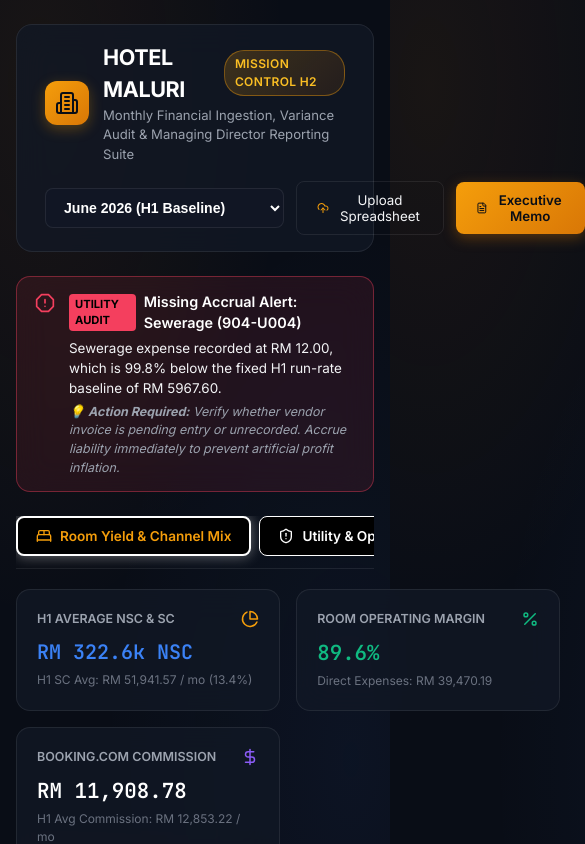
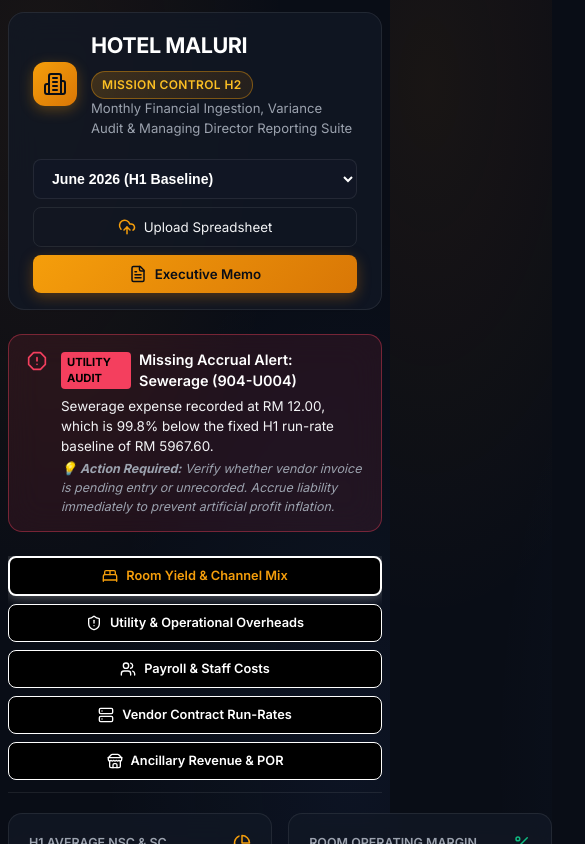
Before and after one commit to wooallen/hotel-maluri-reporting-suite, a React (Vite) app: page / in a window 390 px wide. Shown: the top 844 px of the page, 585 px wide, since content can reach past the window. Built offline with nearby package versions, Linux system fonts and the light colour scheme.

Commit message:
Make button containers and navigation tab bar 100% mobile screen friendly

```diff
--- a/package.json
+++ b/package.json
@@ -8,7 +8,7 @@
     "build": "vite build",
     "preview": "vite preview",
     "predeploy": "npm run build && touch dist/.nojekyll",
-    "deploy": "gh-pages -d dist --dotfiles"
+    "deploy": "npx gh-pages -d dist --dotfiles"
   },
   "dependencies": {
     "lucide-react": "^0.344.0",
--- a/src/App.jsx
+++ b/src/App.jsx
@@ -56,7 +56,7 @@ export default function App() {
   };
 
   return (
-    <div style={{ maxWidth: '1280px', margin: '0 auto', padding: '24px 16px' }}>
+    <div className="app-main-wrapper" style={{ maxWidth: '1280px', margin: '0 auto', padding: '24px 16px' }}>
 
       {/* Main Mission Control Dashboard UI (Hidden when printing Executive Memo) */}
       <div className="no-print">
@@ -75,15 +75,8 @@ export default function App() {
         {/* Top KPI Metrics Bar */}
         <MetricsOverview monthData={currentMonth} auditResult={auditResult} />
 
-        {/* Navigation Tabs */}
-        <div style={{
-          display: 'flex',
-          gap: '8px',
-          margin: '20px 0',
-          borderBottom: '1px solid var(--border-subtle)',
-          paddingBottom: '12px',
-          overflowX: 'auto'
-        }}>
+        {/* Navigation Tabs Container */}
+        <div className="tab-bar-container">
           <button
             className={`tab-btn ${activeTab === 'ROOM_YIELD' ? 'active' : ''}`}
             onClick={() => setActiveTab('ROOM_YIELD')}
@@ -156,9 +149,7 @@ export default function App() {
 
           {activeTab === 'VENDOR_CONTRACTS' && (
             <VendorContractsTab
-              allMonths={allMonths}
               currentMonth={currentMonth}
-              prevMonth={prevMonth}
               auditResult={auditResult}
             />
           )}
@@ -174,14 +165,14 @@ export default function App() {
         </main>
       </div>
 
-      {/* Spreadsheet Import Dropzone Modal */}
+      {/* Upload Spreadsheet Modal */}
       <UploadDropzone
         isOpen={isUploadOpen}
         onClose={() => setIsUploadOpen(false)}
         onDataUploaded={handleDataUploaded}
       />
 
-      {/* Verbatim Executive PDF Report Modal */}
+      {/* Executive Memo Printable Modal */}
       <ExecutiveMemoModal
         isOpen={isMemoOpen}
         onClose={() => setIsMemoOpen(false)}
--- a/src/components/Header.jsx
+++ b/src/components/Header.jsx
@@ -1,20 +1,19 @@
 import React from 'react';
-import { Building2, UploadCloud, FileText, Sparkles, RefreshCw } from 'lucide-react';
+import { Building2, UploadCloud, FileText } from 'lucide-react';
 
 export default function Header({
   selectedMonth,
   availableMonths,
   onSelectMonth,
   onOpenUpload,
-  onOpenMemo,
-  onResetBaseline
+  onOpenMemo
 }) {
   return (
-    <header className="glass-card" style={{ padding: '16px 28px', marginBottom: '24px', borderRadius: '16px' }}>
-      <div style={{ display: 'flex', justifyContent: 'space-between', alignItems: 'center', flexWrap: 'wrap', gap: '16px' }}>
+    <header className="glass-card header-wrapper" style={{ padding: '16px 24px', marginBottom: '24px', borderRadius: '16px' }}>
+      <div className="header-flex-container">
 
         {/* Brand & Title */}
-        <div style={{ display: 'flex', alignItems: 'center', gap: '14px' }}>
+        <div className="header-brand-container">
           <div style={{
             background: 'linear-gradient(135deg, #f59e0b, #d97706)',
             padding: '10px',
@@ -22,12 +21,13 @@ export default function Header({
             boxShadow: '0 4px 14px rgba(245, 158, 11, 0.3)',
             display: 'flex',
             alignItems: 'center',
-            justifyContent: 'center'
+            justifyContent: 'center',
+            flexShrink: 0
           }}>
             <Building2 size={24} color="#090d16" />
           </div>
           <div>
-            <div style={{ display: 'flex', alignItems: 'center', gap: '10px' }}>
+            <div style={{ display: 'flex', alignItems: 'center', gap: '10px', flexWrap: 'wrap' }}>
               <h1 style={{ fontSize: '1.35rem', fontWeight: 700, letterSpacing: '-0.02em', color: '#ffffff' }}>
                 HOTEL MALURI
               </h1>
@@ -39,24 +39,14 @@ export default function Header({
           </div>
         </div>
 
-        {/* Action Controls */}
-        <div style={{ display: 'flex', alignItems: 'center', gap: '12px' }}>
+        {/* Action Controls Panel */}
+        <div className="header-action-container">
 
           {/* Month Selector */}
           <select
             value={selectedMonth ? selectedMonth.monthKey : ''}
             onChange={(e) => onSelectMonth(e.target.value)}
-            style={{
-              background: 'rgba(18, 24, 38, 0.9)',
-              color: '#ffffff',
-              border: '1px solid var(--border-subtle)',
-              borderRadius: '8px',
-              padding: '10px 14px',
-              fontSize: '0.88rem',
-              fontWeight: 600,
-              cursor: 'pointer',
-              outline: 'none'
-            }}
+            className="month-select-btn"
           >
             {availableMonths.map(m => (
               <option key={m.monthKey} value={m.monthKey}>
@@ -66,13 +56,13 @@ export default function Header({
           </select>
 
           {/* Upload Button */}
-          <button className="btn-outline" onClick={onOpenUpload}>
+          <button className="btn-outline header-btn" onClick={onOpenUpload}>
             <UploadCloud size={18} color="#f59e0b" />
             <span>Upload Spreadsheet</span>
           </button>
 
           {/* Executive Memo Button */}
-          <button className="btn-gold" onClick={onOpenMemo}>
+          <button className="btn-gold header-btn" onClick={onOpenMemo}>
             <FileText size={18} />
             <span>Executive Memo</span>
           </button>
--- a/src/index.css
+++ b/src/index.css
@@ -108,6 +108,7 @@ button {
   border-radius: 8px;
   display: inline-flex;
   align-items: center;
+  justify-content: center;
   gap: 8px;
   box-shadow: 0 4px 14px rgba(217, 119, 6, 0.35);
 }
@@ -126,12 +127,68 @@ button {
   border-radius: 8px;
   display: inline-flex;
   align-items: center;
+  justify-content: center;
   gap: 8px;
 }
 
 .btn-outline:hover {
   border-color: rgba(255, 255, 255, 0.3);
   background: rgba(255, 255, 255, 0.05);
+}
+
+/* Header & Controls Panel Layout */
+.header-flex-container {
+  display: flex;
+  justify-content: space-between;
+  align-items: center;
+  flex-wrap: wrap;
+  gap: 16px;
+}
+
+.header-brand-container {
+  display: flex;
+  align-items: center;
+  gap: 14px;
+}
+
+.header-action-container {
+  display: flex;
+  align-items: center;
+  gap: 12px;
+  flex-wrap: wrap;
+}
+
+.month-select-btn {
+  background: rgba(18, 24, 38, 0.9);
+  color: #ffffff;
+  border: 1px solid var(--border-subtle);
+  border-radius: 8px;
+  padding: 10px 14px;
+  font-size: 0.88rem;
+  font-weight: 600;
+  cursor: pointer;
+  outline: none;
+}
+
+/* Navigation Tab Bar Container */
+.tab-bar-container {
+  display: flex;
+  gap: 8px;
+  margin: 20px 0;
+  border-bottom: 1px solid var(--border-subtle);
+  padding-bottom: 12px;
+  overflow-x: auto;
+  -webkit-overflow-scrolling: touch;
+  scrollbar-width: thin;
+}
+
+.tab-bar-container::-webkit-scrollbar {
+  height: 4px;
+}
+
+.tab-bar-container::-webkit-scrollbar-thumb {
+  background: rgba(255, 255, 255, 0.2);
+  border-radius: 4px;
 }
 
 /* Navigation Tab Buttons (White Text on Black Background with White Outline) */
@@ -143,12 +200,14 @@ button {
   border-radius: 8px;
   display: inline-flex;
   align-items: center;
+  justify-content: center;
   gap: 8px;
   font-size: 0.85rem;
   font-weight: 600;
   cursor: pointer;
   transition: all 0.2s ease;
   white-space: nowrap;
+  flex-shrink: 0;
 }
 
 .tab-btn:hover {
@@ -164,3 +223,60 @@ button {
   border: 2px solid #ffffff !important;
   box-shadow: 0 0 14px rgba(255, 255, 255, 0.4);
 }
+
+/* Mobile & Tablet Responsive Media Queries */
+@media (max-width: 900px) {
+  .header-flex-container {
+    flex-direction: column;
+    align-items: stretch;
+  }
+
+  .header-brand-container {
+    margin-bottom: 4px;
+  }
+
+  .header-action-container {
+    width: 100%;
+    display: grid;
+    grid-template-columns: repeat(auto-fit, minmax(140px, 1fr));
+    gap: 8px;
+  }
+
+  .month-select-btn,
+  .header-btn {
+    width: 100%;
+    justify-content: center;
+  }
+
+  .tab-bar-container {
+    display: flex;
+    flex-wrap: wrap;
+    gap: 8px;
+    padding-bottom: 12px;
+  }
+
+  .tab-btn {
+    flex: 1 1 calc(50% - 6px);
+    min-width: 140px;
+    padding: 10px 12px;
+    font-size: 0.8rem;
+    justify-content: center;
+    white-space: normal;
+    text-align: center;
+  }
+}
+
+@media (max-width: 540px) {
+  .header-action-container {
+    grid-template-columns: 1fr;
+  }
+
+  .tab-btn {
+    flex: 1 1 100%;
+    min-width: 100%;
+  }
+
+  .app-main-wrapper {
+    padding: 12px 8px !important;
+  }
+}
```
